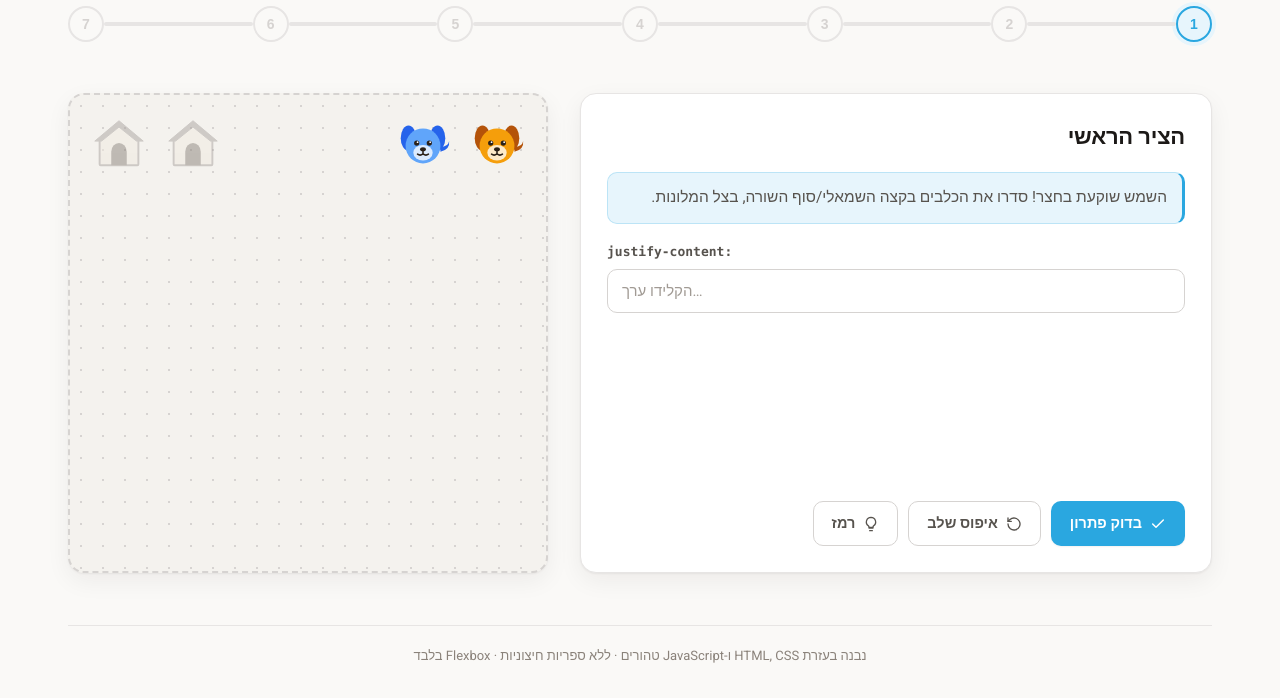
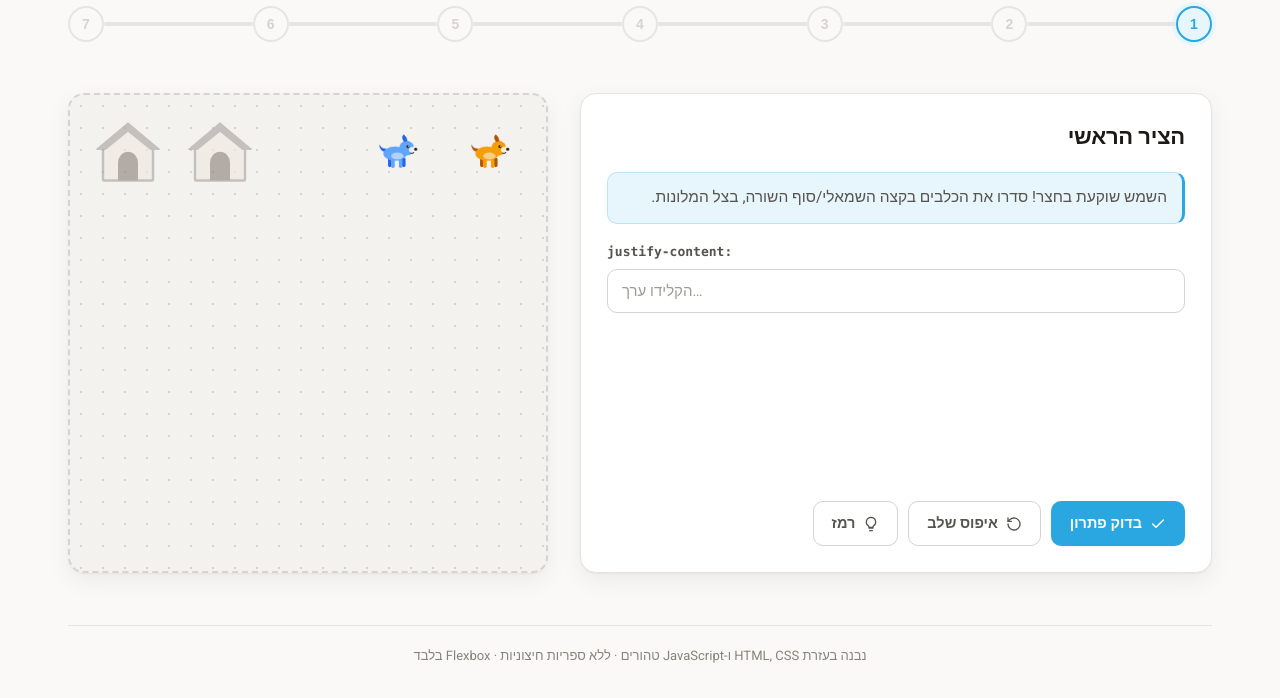
Before and after one commit to NoobUsesGitHub/WebAppProgramming-FlexBox-Game, a website: page public_files/index.html in a window 1280 px wide. Shown: the part 102-800 px from the top of the page. Drawn offline with Linux system fonts and the light colour scheme.

Commit message:
Animate dogs walking to their spots; make kennels bigger than dogs
- Dogs now slide to their new positions with a FLIP transition instead of
  jumping, playing a walk cycle (swinging legs, body bob, faster tail wag)
  while in motion and facing their direction of travel
- Replaced the front-facing dog with a side-view walking puppy SVG whose
  legs/tail/body are animated via CSS
- Kennel now renders larger than the dog: both keep the same flex box (so the
  dogs still land pixel-perfectly), but the kennel art fills the box while the
  puppy art is ~62% of it
- Respects prefers-reduced-motion (skips the walk animation)

Co-Authored-By: Claude Opus 4.8 <noreply@anthropic.com>

```diff
--- a/public_files/js/app.js
+++ b/public_files/js/app.js
@@ -20,28 +20,37 @@
 
   const FACE = "#2b2118";
 
+  // Side-view walking puppy (faces right by default). Legs, tail and body carry
+  // classes so CSS can animate a walk cycle while the dog is moving.
   function svgDog(color) {
     // color = { main, dark }
     return (
       '<svg viewBox="0 0 64 64" xmlns="http://www.w3.org/2000/svg">' +
+        // far legs (gait phase A)
+        '<rect class="leg leg-a" x="22" y="38" width="4.6" height="12.5" rx="2.3" fill="' + color.dark + '"/>' +
+        '<rect class="leg leg-a" x="40" y="38" width="4.6" height="12.5" rx="2.3" fill="' + color.dark + '"/>' +
+        // near legs (gait phase B)
+        '<rect class="leg leg-b" x="26" y="39" width="4.6" height="12.5" rx="2.3" fill="' + color.main + '"/>' +
+        '<rect class="leg leg-b" x="36" y="39" width="4.6" height="12.5" rx="2.3" fill="' + color.main + '"/>' +
         // tail
-        '<path d="M50 40 q10 -2 9 -11 q-1 6 -9 6 z" fill="' + color.dark + '"/>' +
-        // ears
-        '<ellipse cx="17" cy="26" rx="8" ry="13" fill="' + color.dark + '"/>' +
-        '<ellipse cx="47" cy="26" rx="8" ry="13" fill="' + color.dark + '"/>' +
+        '<path class="tail" d="M19 31 q-8 -1 -10 -8 q5 5 10 3 z" fill="' + color.dark + '"/>' +
+        // body
+        '<ellipse cx="31" cy="33" rx="15" ry="9.2" fill="' + color.main + '"/>' +
+        // belly highlight
+        '<ellipse cx="34" cy="36" rx="8" ry="4.6" fill="rgba(255,255,255,.5)"/>' +
         // head
-        '<circle cx="32" cy="34" r="18" fill="' + color.main + '"/>' +
-        // muzzle
-        '<ellipse cx="32" cy="41" rx="10" ry="8" fill="rgba(255,255,255,.78)"/>' +
-        // eyes
-        '<circle cx="25.5" cy="31" r="2.7" fill="' + FACE + '"/>' +
-        '<circle cx="38.5" cy="31" r="2.7" fill="' + FACE + '"/>' +
-        '<circle cx="26.4" cy="30.1" r=".9" fill="#fff"/>' +
-        '<circle cx="39.4" cy="30.1" r=".9" fill="#fff"/>' +
-        // nose + mouth
-        '<ellipse cx="32" cy="37.5" rx="3" ry="2.2" fill="' + FACE + '"/>' +
-        '<path d="M32 39.7 v2.6 M32 42.3 q-3 2.2 -5.6 .2 M32 42.3 q3 2.2 5.6 .2" ' +
-          'stroke="' + FACE + '" stroke-width="1.6" fill="none" stroke-linecap="round"/>' +
+        '<circle cx="46" cy="26" r="9.6" fill="' + color.main + '"/>' +
+        // ear
+        '<path class="ear" d="M43 18 q-5 -5 -1 -10 q4 3 5 9 z" fill="' + color.dark + '"/>' +
+        // snout
+        '<ellipse cx="54" cy="28.5" rx="5.2" ry="4.2" fill="rgba(255,255,255,.82)"/>' +
+        // nose
+        '<circle cx="57.6" cy="27.4" r="2" fill="' + FACE + '"/>' +
+        // mouth
+        '<path d="M55 31.4 q-1.6 2 -4 .8" stroke="' + FACE + '" stroke-width="1.3" fill="none" stroke-linecap="round"/>' +
+        // eye
+        '<circle cx="47.5" cy="24" r="2" fill="' + FACE + '"/>' +
+        '<circle cx="48.3" cy="23.3" r=".7" fill="#fff"/>' +
       "</svg>"
     );
   }
@@ -164,9 +173,54 @@
     return values;
   }
 
-  // Push the player's current typed values onto the player (dogs) layer.
-  function updatePlayerLayer() {
+  var REDUCED = false;
+  try {
+    REDUCED = window.matchMedia("(prefers-reduced-motion: reduce)").matches;
+  } catch (e) { /* no matchMedia */ }
+
+  // Push the player's typed values onto the dogs layer. When `animate` is true,
+  // the dogs walk to their new spots using a FLIP transition (measure First,
+  // apply Last, invert, then play), with a walk-cycle class while in motion.
+  function updatePlayerLayer(animate) {
+    const dogs = Array.prototype.slice.call(el.player.children);
+    if (animate && REDUCED) animate = false;
+
+    const firsts = animate
+      ? dogs.map(function (d) { return d.getBoundingClientRect(); })
+      : null;
+
     applyLayerStyles(el.player, readInputs());
+    if (!animate) return;
+
+    dogs.forEach(function (d, i) {
+      const last = d.getBoundingClientRect();
+      const dx = firsts[i].left - last.left;
+      const dy = firsts[i].top - last.top;
+      if (Math.abs(dx) < 0.5 && Math.abs(dy) < 0.5) return;
+
+      // Face the direction of horizontal travel.
+      const pup = d.firstElementChild;
+      if (pup && Math.abs(dx) > 1) pup.classList.toggle("face-left", dx > 0);
+
+      d.classList.add("walking");
+      d.style.transition = "none";
+      d.style.transform = "translate(" + dx + "px, " + dy + "px)";
+
+      // Next frame: release to the real position so it transitions (walks) there.
+      requestAnimationFrame(function () {
+        requestAnimationFrame(function () {
+          d.style.transition = "transform .55s cubic-bezier(.34, 1.12, .64, 1)";
+          d.style.transform = "";
+        });
+      });
+
+      window.clearTimeout(d._walkTimer);
+      d._walkTimer = window.setTimeout(function () {
+        d.classList.remove("walking");
+        d.style.transition = "";
+        d.style.transform = "";
+      }, 600);
+    });
   }
 
   /* ---------------------------- Rendering ------------------------------- */
@@ -232,7 +286,10 @@
 
       const dog = document.createElement("div");
       dog.className = "dog";
-      dog.innerHTML = svgDog(PALETTE[i % PALETTE.length]);
+      const pup = document.createElement("div");
+      pup.className = "pup";
+      pup.innerHTML = svgDog(PALETTE[i % PALETTE.length]);
+      dog.appendChild(pup);
       el.player.appendChild(dog);
     }
   }
@@ -268,7 +325,7 @@
 
       // Live preview as the player types; clear any stale feedback.
       input.addEventListener("input", function () {
-        updatePlayerLayer();
+        updatePlayerLayer(true);
         clearFeedback();
       });
       // Enter checks the solution.
@@ -382,7 +439,7 @@
     // Clear the typed values so the player starts the level over.
     const inputs = el.controls.querySelectorAll("input");
     inputs.forEach(function (input) { input.value = ""; });
-    updatePlayerLayer();
+    updatePlayerLayer(true);
     clearFeedback();
     el.board.classList.remove("solved");
     el.nextBtn.classList.add("hidden");
--- a/public_files/style.css
+++ b/public_files/style.css
@@ -36,6 +36,7 @@
   --shadow-sm: 0 1px 2px rgba(28,25,23,.06);
 
   --board-size: clamp(320px, 42vw, 480px);
+  --item: 80px;   /* the shared dog/kennel box */
   --font: "Heebo", system-ui, -apple-system, "Segoe UI", Roboto, Arial, sans-serif;
 }
 
@@ -254,33 +255,50 @@ body {
   z-index: 2;
 }
 
-/* ------------------------------ Dogs ------------------------------------ */
-.dog {
-  flex: 0 0 auto;           /* no explicit width — flexbox controls layout */
-  width: 62px;
-  height: 62px;
+/* ---------------------- Dogs & kennels (same box) ----------------------- */
+/* Dog and kennel share the SAME flex box (so the dogs land exactly on the
+   kennels), but the kennel art fills the box while the dog art is smaller —
+   the kennel reads as bigger than the puppy. */
+.dog,
+.kennel {
+  flex: 0 0 auto;           /* no explicit sizing beyond the box — flexbox lays out */
+  width: var(--item);
+  height: var(--item);
   display: flex;
   align-items: center;
   justify-content: center;
-  transition: transform .35s ease-out;
 }
 
-.dog svg { width: 100%; height: 100%; display: block; }
+.kennel { opacity: .62; }
+.kennel svg { width: 100%; height: 100%; display: block; }   /* kennel = full box */
 
-.board.solved .dog { animation: dog-hop .5s ease-out; }
+.dog { will-change: transform; }
 
-/* ----------------------------- Kennels ---------------------------------- */
-.kennel {
-  flex: 0 0 auto;
-  width: 62px;
-  height: 62px;
+.pup {
+  width: 62%;              /* puppy noticeably smaller than the kennel */
+  height: 62%;
   display: flex;
   align-items: center;
   justify-content: center;
-  opacity: .5;
 }
+.pup svg { width: 100%; height: 100%; display: block; overflow: visible; }
 
-.kennel svg { width: 100%; height: 100%; display: block; }
+/* Face the direction of travel. */
+.dog.face-left .pup { transform: scaleX(-1); }
+
+/* Walk cycle — legs swing, body bobs, tail wags faster while moving. */
+.pup svg .leg { transform-box: fill-box; transform-origin: 50% 8%; }
+.pup svg .tail {
+  transform-box: fill-box;
+  transform-origin: 82% 68%;
+  animation: tail-wag 1.1s ease-in-out infinite;
+}
+.dog.walking .pup svg { animation: pup-bob .42s ease-in-out infinite; }
+.dog.walking .pup svg .leg-a { animation: leg-swing-a .42s ease-in-out infinite; }
+.dog.walking .pup svg .leg-b { animation: leg-swing-b .42s ease-in-out infinite; }
+.dog.walking .pup svg .tail  { animation: tail-wag .32s ease-in-out infinite; }
+
+.board.solved .pup svg { animation: dog-hop .5s ease-out; }
 
 /* ------------------------------ Panel ----------------------------------- */
 .panel {
@@ -547,6 +565,26 @@ body {
   100% { transform: translateY(0); }
 }
 
+@keyframes leg-swing-a {
+  0%, 100% { transform: rotate(22deg); }
+  50%      { transform: rotate(-22deg); }
+}
+
+@keyframes leg-swing-b {
+  0%, 100% { transform: rotate(-22deg); }
+  50%      { transform: rotate(22deg); }
+}
+
+@keyframes pup-bob {
+  0%, 100% { transform: translateY(0); }
+  50%      { transform: translateY(-2.5px); }
+}
+
+@keyframes tail-wag {
+  0%, 100% { transform: rotate(-12deg); }
+  50%      { transform: rotate(14deg); }
+}
+
 @keyframes confetti-fall {
   to { transform: translateY(105vh) rotate(720deg); opacity: 0; }
 }
```
